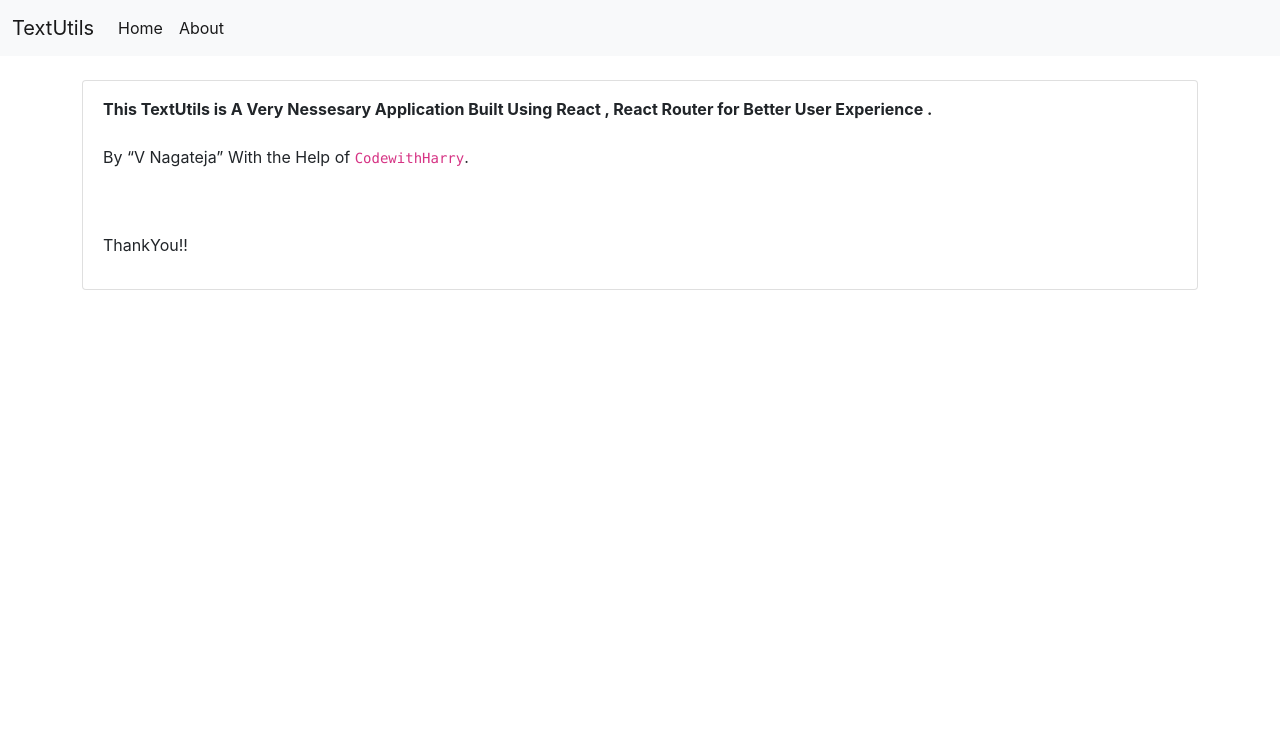
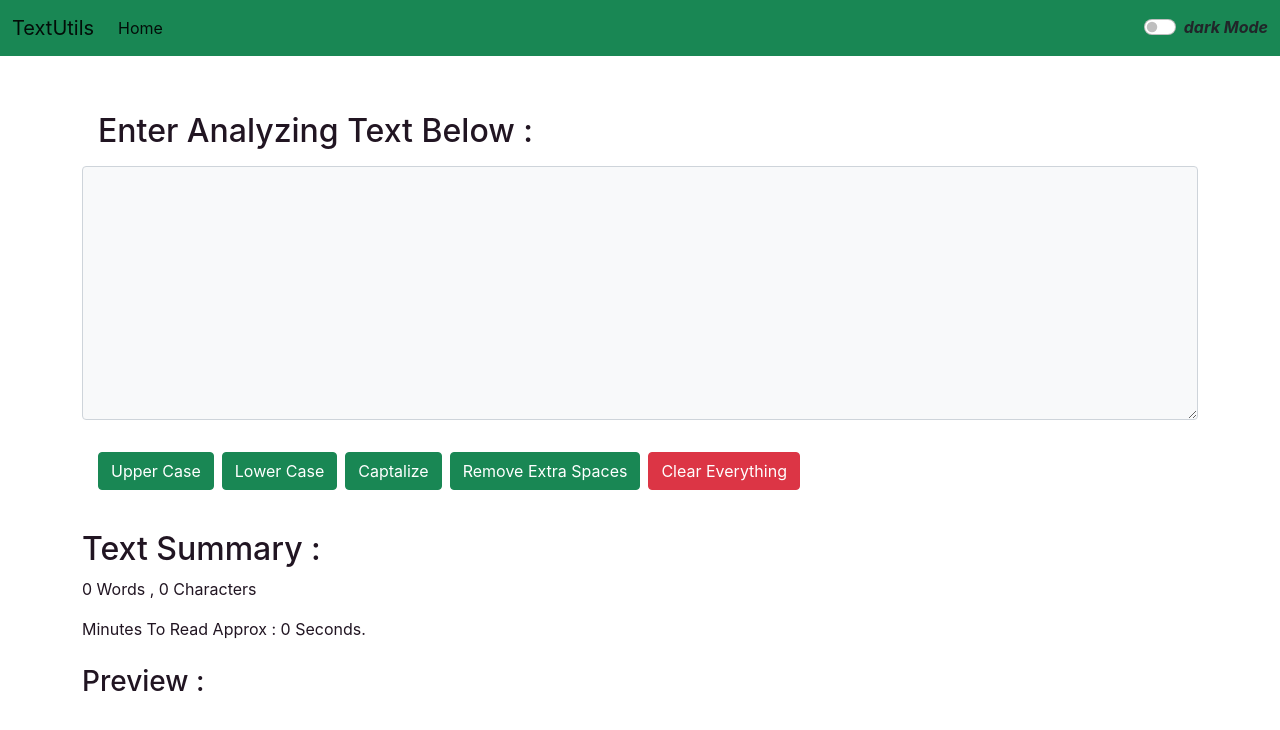
Before and after one commit to teja2004/My-Start-React-Application, a React (Create React App) app: page /about in a window 1280 px wide. Shown: the top 730 px of the page. Built offline with nearby package versions, Linux system fonts and the light colour scheme.

Commit message:
Without Router for Github Pages

```diff
--- a/src/App.js
+++ b/src/App.js
@@ -1,14 +1,15 @@
-// import logo from './logo.svg';
+
 import "./App.css";
+import React , {useState} from "react";
+
 import Nav from "./Components/Nav.js";
 import Alert from "./Components/Alert.js";
 import TextForm from "./Components/TextForm";
-import About from "./Components/About.js";
-import React , {useState} from "react";
+// import About from "./Components/About.js";
 
-import { BrowserRouter as Router, Route, Routes} from "react-router-dom";
+// import { BrowserRouter as Router, Route, Routes} from "react-router-dom";
 
-// let a = 100;
+
 function App() {
   const [alert, setAlert] = useState(null)
 
@@ -22,12 +23,45 @@ function App() {
     }, 2000);
   }
 
+  // Function for Dark Mode Extension via NavBar .
+  const [mode,setMode] = useState('dark');
+  const [style, setStyle] = useState({
+    color: "#211522",
+    backgroundColor: "white"
+  });
+
+  function modeChanger(){
+    if (style.color === "white"){
+      setStyle({
+        color : "#211522",
+        backgroundColor: "white"
+      })
+      setMode('dark');
+      document.body.style.backgroundColor = "white";
+      showAlert("Light Mode Activated !!","Success");
+    }
+    else{
+      setStyle({
+        color: "white",
+        backgroundColor: "#211522"
+      });
+      setMode('light');
+      document.body.style.backgroundColor = "#211522";
+      showAlert("Dark Mode Activated !!", "Success");
+
+    }
+  }
+
   return (
     <>
-      <Router>
-        <Nav title={"TextUtils"} start={"About"} />
-        <Alert alert={alert} />
-        <Routes>
+      {/* <Router> */}
+      <Nav toggleMode={modeChanger} mainStyle={style} mainMode={mode} title={"TextUtils"} start={"About"}/>
+      <Alert alert={alert} mainStyle={style} mainMode={mode}/>
+      <TextForm mainStyle={style} mainMode={mode} showAlertFnc={showAlert} head={"Enter Analyzing Text Below : "}/>
+      {/* <About /> */}
+
+
+      {/* <Routes>
           <Route exact path="/about" element={<About />} />
           <Route
             exact
@@ -39,8 +73,10 @@ function App() {
               />
             }
           />
-        </Routes>
-      </Router>
+        </Routes> */}
+      {/* </Router> */}
+
+
     </>
   );
 }
--- a/src/Components/Nav.js
+++ b/src/Components/Nav.js
@@ -1,14 +1,18 @@
 import React from 'react'
 import PropTypes from 'prop-types'
-import {Link} from "react-router-dom";
+// import {Link} from "react-router-dom";
 function Nav(props) {
   return (
     <>
-      <nav className={`navbar navbar-expand-lg navbar-light bg-light`}>
+      <nav
+        className={`navbar navbar-expand-lg navbar-${
+          props.mainMode === "light" ? "dark" : "light"
+        } bg-${props.mainMode === "light" ? "danger" : "success"}`}
+      >
         <div className="container-fluid">
-          <Link className="navbar-brand" to="/">
+          <a className="navbar-brand" href="#">
             {props.title}
-          </Link>
+          </a>
           <button
             className="navbar-toggler"
             type="button"
@@ -23,16 +27,31 @@ function Nav(props) {
           <div className="collapse navbar-collapse" id="navbarSupportedContent">
             <ul className="navbar-nav me-auto mb-2 mb-lg-0">
               <li className="nav-item">
-                <Link className="nav-link active" aria-current="page" to="/">
+                <a className="nav-link active" aria-current="page" href="#">
                   Home
-                </Link>
+                </a>
               </li>
-              <li className="nav-item">
+              {/* <li className="nav-item">
                 <Link className="nav-link active" to="/about">
                   {props.start}
                 </Link>
-              </li>
+              </li> */}
             </ul>
+            <div class="form-check form-switch">
+              <input
+                class="form-check-input"
+                type="checkbox"
+                id="flexSwitchCheckChecked"
+                onChange={props.toggleMode}
+              />
+              <label class={`form-check-label text-${props.mainMode === 'light'?'light':'dark'} `} for="flexSwitchCheckChecked">
+                <strong>
+                  <i>{`${
+                    props.mainMode === "light" ? "light" : "dark"
+                  } Mode`}</i>
+                </strong>
+              </label>
+            </div>
           </div>
         </div>
       </nav>
--- a/src/Components/TextForm.js
+++ b/src/Components/TextForm.js
@@ -39,63 +39,17 @@ function TextForm(props) {
     setText(event.target.value);
   }
 
-  const [modeText, setModeText] = useState("dark");
-  const [myStyle, setMyStyle] = useState({
-    color: "#211522",
-    backgroundColor: "white",
-  });
-
-  function modeChanger() {
-    if (myStyle.color === "rgb(4 4 56)") {
-      setMyStyle({
-        color: "white",
-        backgroundColor: "rgb(14 ,14, 0)",
-      });
-      setModeText("light");
-      document.body.style.backgroundColor = "rgb(14 ,14, 0)";
-      document.title = "TextUtils - Home - Dark Mode";
-    } else {
-      setMyStyle({
-        color: "rgb(4 4 56)",
-        backgroundColor: "white",
-      });
-      setModeText("dark");
-      document.body.style.backgroundColor = "white";
-      document.title = "TextUtils - Home - Light Mode";
-
-    }
-  }
-
   return (
     <>
-      {/* <Nav title={"TextUtils"} start={"Start"}/> */}
-      <div className="form-check form-switch mx-4 my-2">
-        <input
-          className="form-check-input"
-          type="checkbox"
-          id="flexSwitchCheckChecked"
-          onChange={modeChanger}
-        />
-        <label
-          className={`form-check-label text-${
-            modeText === "dark" ? "dark" : "light"
-          }`}
-          htmlFor="flexSwitchCheckChecked"
-        >
-          {modeText === "dark" ? "Light" : "Dark"} Mode
-        </label>
-      </div>
-
-      <div className="container my-4 pt-3" style={myStyle}>
+      <div className="container my-4 pt-3" style={props.mainStyle}>
         <div className="mb-3">
           <div className="mx-3 my-3">
-            {/* {modeText} Mode */}
             <h2 className="mb-3">{props.head} </h2>
           </div>
           <textarea
             className={`form-control bg-${
-              modeText === "dark" ? "light" : "dark"
-            } text-${modeText === "dark" ? "dark" : "light"}`}
+              props.mainMode === "light" ? "dark" : "light"
+            } text-${props.mainMode === "light" ? "light" : "dark"}`}
             value={text}
             onChange={handleChange}
             id="textArea"
@@ -105,36 +59,41 @@ function TextForm(props) {
         <div className="flex container column">
           <button
             type="button"
-            className="btn btn-success mx-1"
+            className={`btn btn-${props.mainMode === 'light'?"danger":"success"} mx-1`}
             onClick={changeToUpper}
           >
             Upper Case
           </button>
           <button
             type="button"
-            className="btn btn-success mx-1"
+            className={`btn btn-${props.mainMode === 'light'?"danger":"success"} mx-1`}
             onClick={changeToLower}
           >
             Lower Case
           </button>
           <button
             type="button"
-            className="btn btn-success mx-1"
+            className={`btn btn-${props.mainMode === 'light'?"danger":"success"} mx-1`}
             onClick={changeToCaptalize}
           >
             Captalize
           </button>
           <button
             type="button"
-            className="btn btn-success mx-1 my-3"
+            className={`btn btn-${props.mainMode === 'light'?"danger":"success"} mx-1 my-3`}
             onClick={handleSpaces}
           >
             Remove Extra Spaces
           </button>
-          <button className="btn btn-danger mx-1 my-3" onClick={clearText}>
+
+          {/* Clear Everything */}
+          <button className={`btn btn-${props.mainMode === 'light'?'success':'danger'} mx-1 my-3`} onClick={clearText}>
             Clear Everything
           </button>
+
         </div>
+
+
         <div className="my-4">
           <h2>Text Summary : </h2>
           <p>
@@ -153,7 +112,6 @@ function TextForm(props) {
           </p>
         </div>
       </div>
-      {/* <Footer  /> */}
     </>
   );
 }
```
